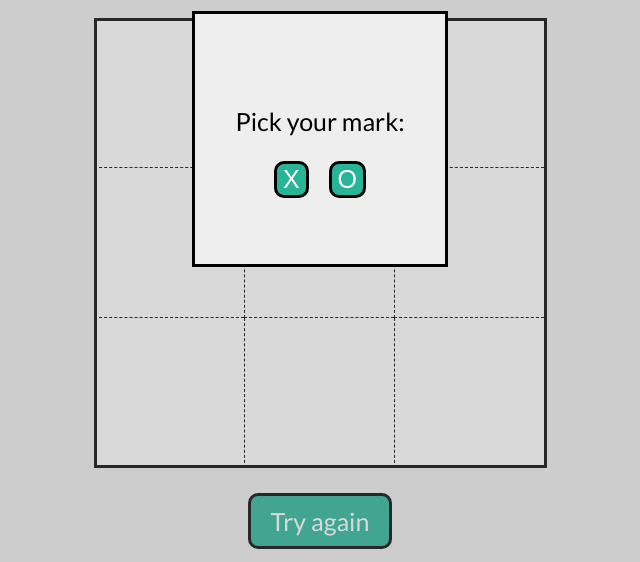
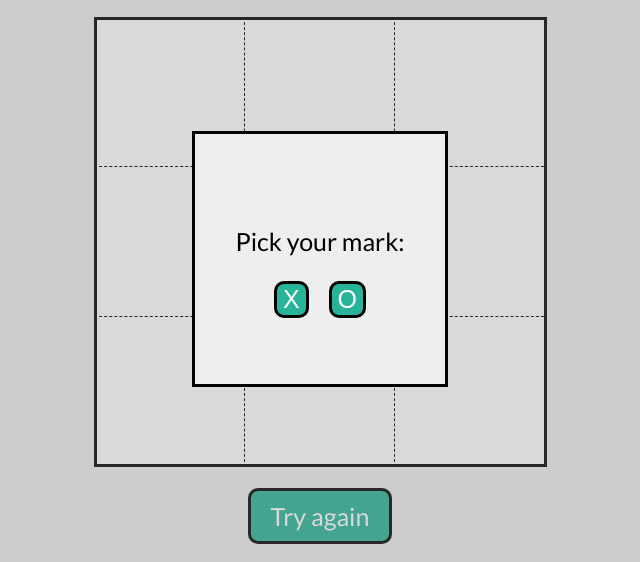
Before and after one commit to teephan91/tic_tac_toe, a plain HTML site: page index.html in a window 768 px wide. Shown: the part 149-711 px from the top of the page, without its empty margins (64-704 px from the left). Drawn offline with Linux system fonts and the light colour scheme.

Commit message:
Add stylings for tablet

```diff
--- a/css/style.css
+++ b/css/style.css
@@ -191,3 +191,14 @@ footer {
         font-size: 22px;
     }
 }
+
+@media only screen and (min-width: 481px) and (max-width: 1024px) {
+    body {
+        justify-content: space-around;
+    }
+
+    #opening_overlay > div,
+    #closing_overlay > div {
+        top: 35%;
+    }
+}
```
